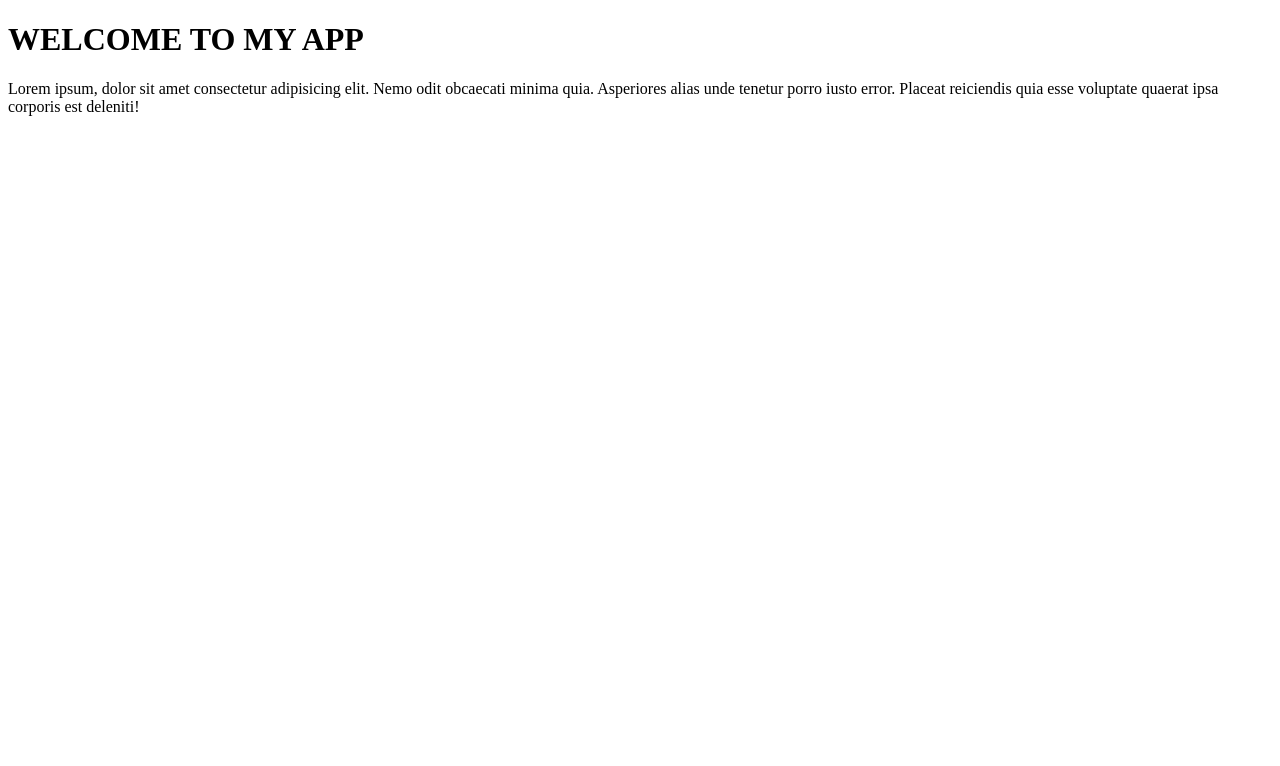
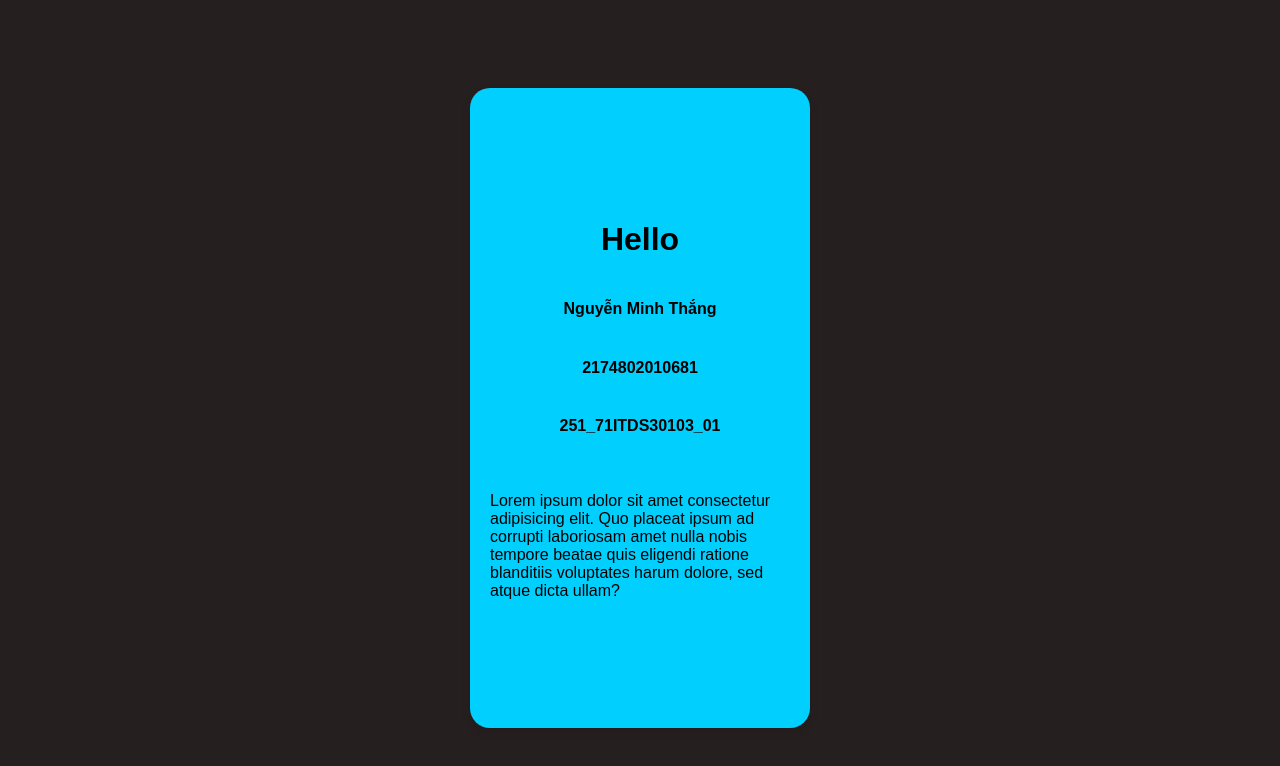
Before and after one commit to minhthanghcm2003/netlify-app, a plain HTML site: page index.html in a window 1280 px wide. Drawn offline with Linux system fonts and the light colour scheme.

Commit message:
Change infor

```diff
--- a/index.html
+++ b/index.html
@@ -1,17 +1,28 @@
 <!DOCTYPE html>
-<html lang="en">
+<html lang="vi">
   <head>
     <meta charset="UTF-8" />
     <meta name="viewport" content="width=device-width, initial-scale=1.0" />
-    <title>Document</title>
+    <title>Thông tin sinh viên</title>
     <link rel="stylesheet" href="./style.css" />
   </head>
   <body>
-    <h1>WELCOME TO MY APP</h1>
-    <p>
-      Lorem ipsum, dolor sit amet consectetur adipisicing elit. Nemo odit obcaecati minima quia.
-      Asperiores alias unde tenetur porro iusto error. Placeat reiciendis quia esse voluptate
-      quaerat ipsa corporis est deleniti!
-    </p>
+    <div class="container">
+      <h1>Hello</h1>
+      <div class="field">
+        <label for="fullname">Nguyễn Minh Thắng</label>
+      </div>
+      <div class="field">
+        <label for="mssv">2174802010681</label>
+      </div>
+      <div class="field">
+        <label for="class">251_71ITDS30103_01</label>
+      </div>
+      <p>
+        Lorem ipsum dolor sit amet consectetur adipisicing elit. Quo placeat ipsum ad corrupti
+        laboriosam amet nulla nobis tempore beatae quis eligendi ratione blanditiis voluptates harum
+        dolore, sed atque dicta ullam?
+      </p>
+    </div>
   </body>
 </html>
--- a/style.css
+++ b/style.css
@@ -0,0 +1,36 @@
+body {
+  font-family: Arial, sans-serif;
+  display: flex;
+  justify-content: center;
+  align-items: center;
+  height: 100vh;
+  background-color: #261f1f;
+}
+.container {
+  background-color: #01d0ff;
+  border-radius: 20px;
+  box-shadow: 0 4px 10px rgba(0, 0, 0, 0.1);
+  width: 300px;
+  height: 600px;
+
+  display: flex;
+  flex-direction: column;
+  align-items: center;
+  justify-content: center;
+  gap: 20px;
+  padding: 20px;
+}
+.field {
+  margin-bottom: 1rem;
+}
+label {
+  display: block;
+  font-weight: bold;
+  margin-bottom: 0.3rem;
+}
+input {
+  width: 100%;
+  padding: 0.5rem;
+  border-radius: 5px;
+  border: 1px solid #ccc;
+}
```
Also changed, not shown: 1 other file.
